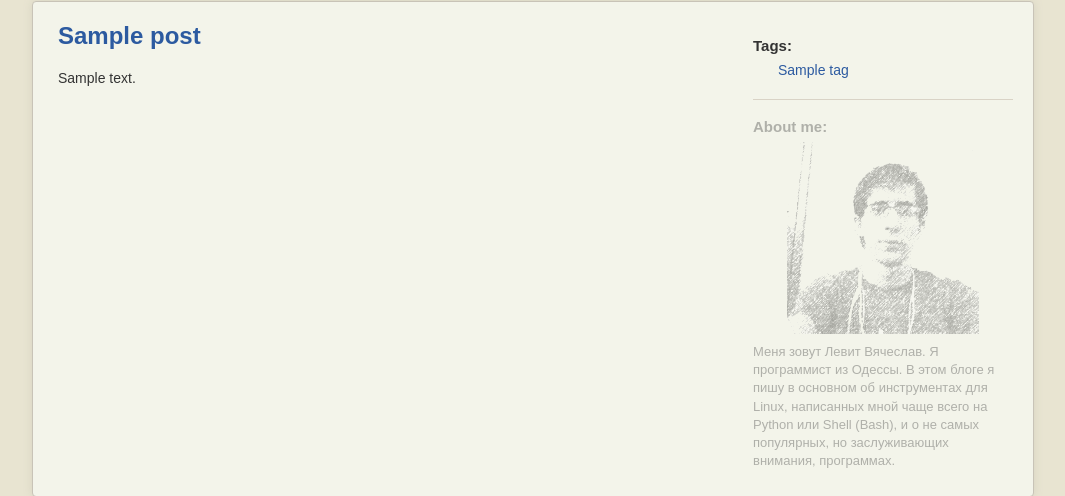
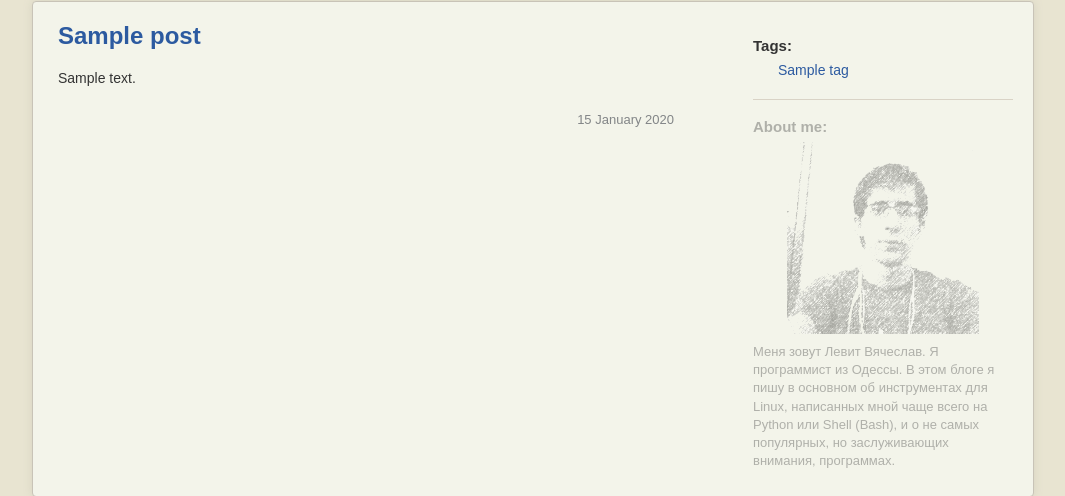
Before and after one commit to vlevit/vlevit.org, a Django app: template templates/tech_post_list_expanded.html in a window 1280 px wide. Shown: the part 118-614 px from the top of the page, without its empty margins (107-1172 px from the left). Run offline with Django 3.2, Linux system fonts and the light colour scheme; the template is opened without the code that fills it: most values are stand-ins (such as "Sample title", 1, 10 or a date in 2020); parts of the project's set-up code (start-up, migrations or seed data) failed here and were passed over.

Commit message:
Templates + styles: add date for tech posts and expanded tech post lists

```diff
--- a/static/css/comments.css
+++ b/static/css/comments.css
@@ -8,7 +8,7 @@ textarea, input {
 }
 
 #comment-header {
-  margin-top: 40px;
+  margin-top: 30px;
 }
 
 .comment_li {
--- a/static/css/tech_post.css
+++ b/static/css/tech_post.css
@@ -49,6 +49,13 @@ footer a {
   white-space: nowrap;
 }
 
+.footer-date {
+  font-size: 13px;
+  text-align: right;
+  color: rgb(130, 133, 135);
+  margin: 2em 3em;
+}
+
 .entry-tags {
   margin-top: 0.5em;
   font-size: 11px;
--- a/templates/tech_post.html
+++ b/templates/tech_post.html
@@ -52,7 +52,7 @@
 {% block content %}
     <h1>{{ post.title|safe }}</h1>
     {{ post.body|safe }}
-    <hr>
+    <div class="footer-date">{{ post.created|date:"d E Y" }}</div>
     <div class="comment-header-wrapper">
         <h2 id="comment-header">{% trans "Comments" %}</h2>
         <a href="{% url post_comments_feed blog.name post.name %}" title="{% trans "Subscribe to comments on" %} {{post.title}}">
--- a/templates/tech_post_list_expanded.html
+++ b/templates/tech_post_list_expanded.html
@@ -7,6 +7,7 @@
              <div class="content">
                  <h1><a href="{% url post post.blog.name post.name %}">{{ post.title|safe }}</a></h1>
                  {{ post.body|safe }}
+                 <div class="footer-date">{{ post.created|date:"d E Y" }}</div>
              </div>
          </div>
          <div class="column-sidebar">
```
